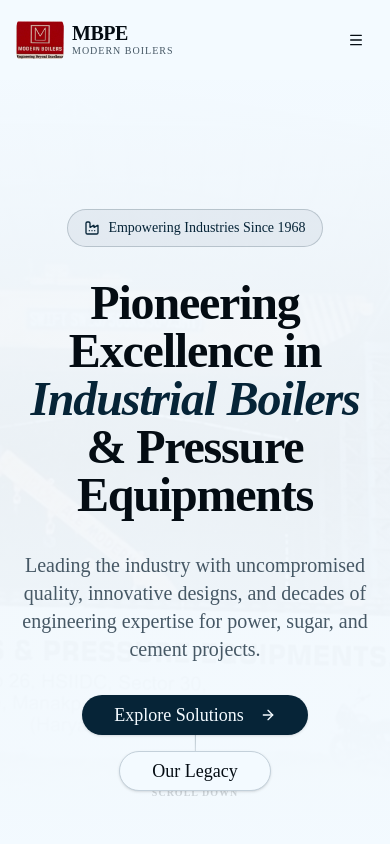
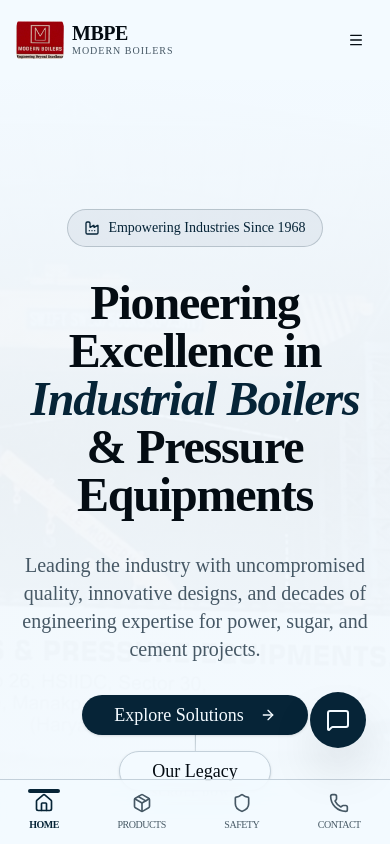
Before and after one commit to codingnoobno1/mbp, a Next.js app: page / in a window 390 px wide. Shown: the top 844 px of the page. Built offline with nearby package versions, Linux system fonts and the light colour scheme.

Commit message:
feat: initialize root layout with theme provider, fonts, and global navigation components

```diff
--- a/src/app/layout.tsx
+++ b/src/app/layout.tsx
@@ -4,6 +4,7 @@ import "./globals.css";
 import { ThemeProvider } from "@/components/theme-provider";
 import { Navbar } from "@/components/layout/navbar";
 import { Footer } from "@/components/layout/footer";
+import { MobileNav } from "@/components/layout/mobile-nav";
 
 const inter = Inter({
   variable: "--font-inter",
@@ -36,10 +37,11 @@ export default function RootLayout({
           disableTransitionOnChange
         >
           <Navbar />
-          <main className="flex-grow pt-20">
+          <main className="flex-grow pt-20 pb-20 md:pb-0">
             {children}
           </main>
           <Footer />
+          <MobileNav />
         </ThemeProvider>
       </body>
     </html>
```
